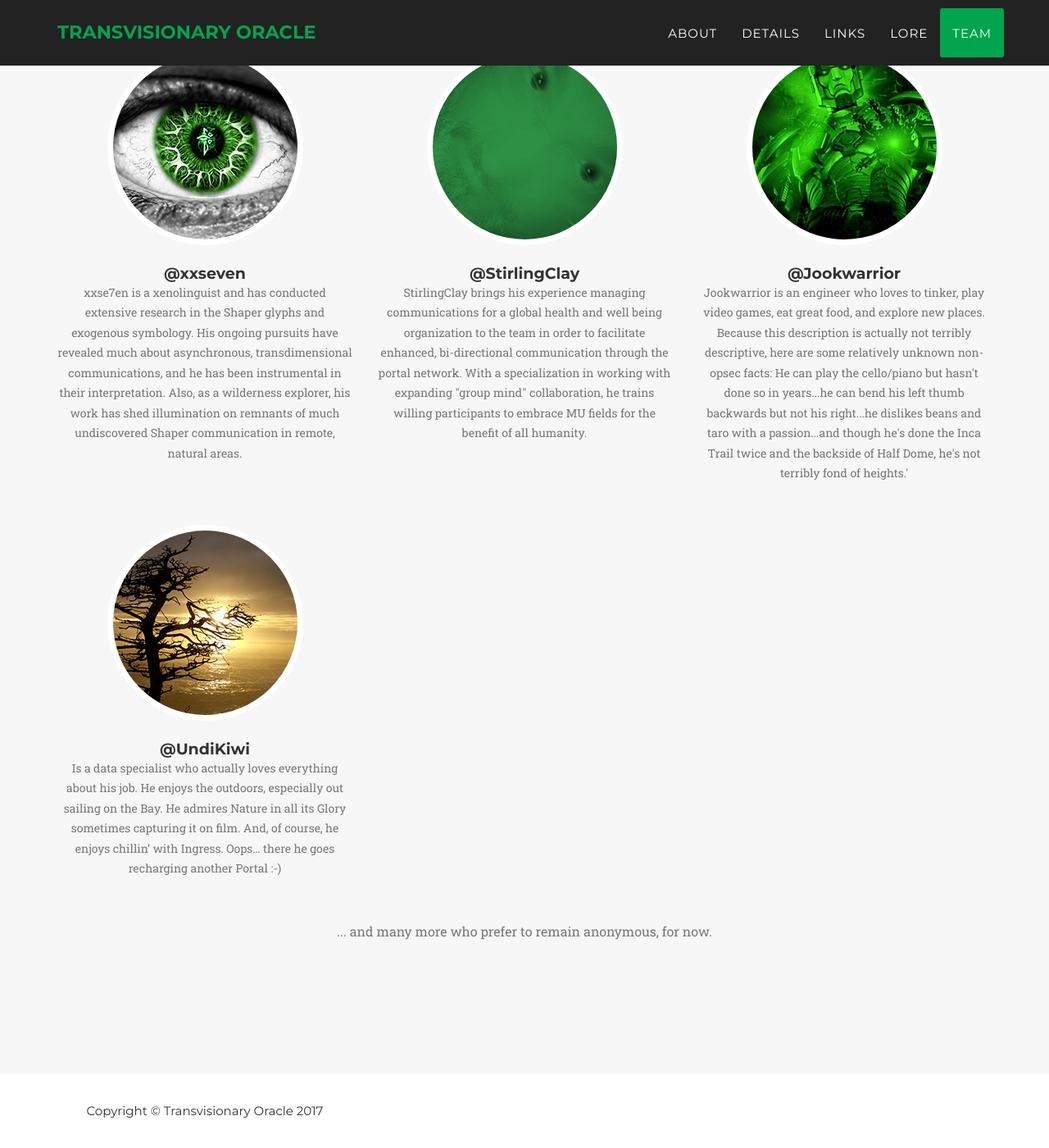
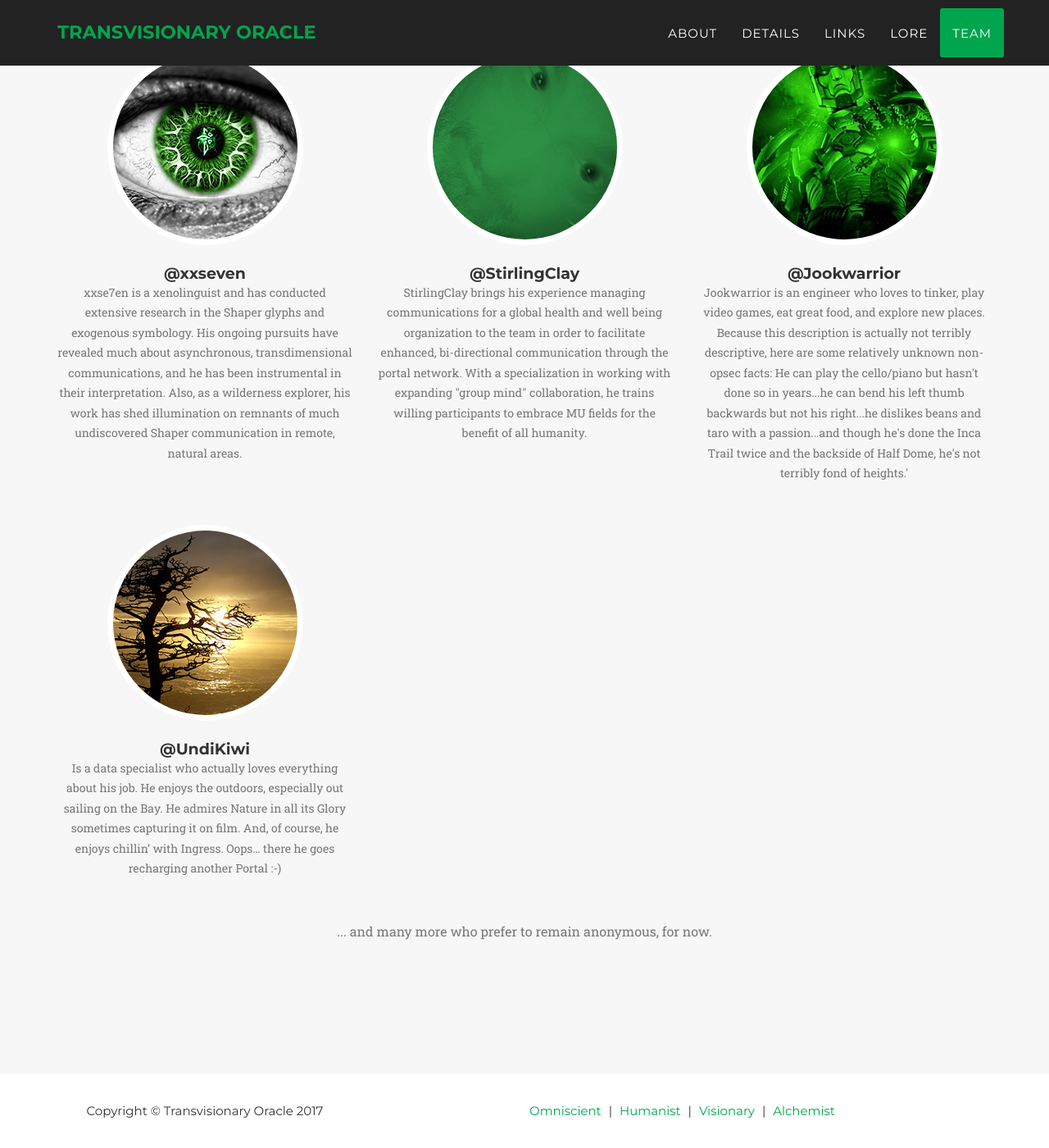
Before and after one commit to winonatong/magnus_reawakens, a Jekyll site: the page built from index.html, in a window 1280 px wide and 1400 px high, scrolled down 6525 px. Shown: the whole window at 82% size. Built offline with Jekyll 4.4.1, drawn with Linux system fonts in a browser that asks for light colours; some web fonts are replaced.

Commit message:
add links to other accepted projects and change menu button to darker green on hover in mobile mode

```diff
--- a/_includes/footer.html
+++ b/_includes/footer.html
@@ -4,22 +4,37 @@
                 <div class="col-md-4">
                     <span class="copyright">Copyright &copy; {{ site.title }} {{ 'now' | date: "%Y" }}</span>
                 </div>
-                <!--div class="col-md-4">
-                    <ul class="list-inline social-buttons">
-                        {% for network in site.social %}
-                        <li><a href="{{ network.url }}"><i class="fa fa-{{ network.title }}"></i></a>
+
+                <div class="col-md-8">
+                    <ul class="list-inline quicklinks">
+                        <li><a href="http://www.viridcascadia.com">Omniscient</a>
+                        </li> |
+                        <!--li><a href="#">Trickster</a>
+                        </li-->
+                        <li><a href="https://www.luminescentheart.com">Humanist</a>
+                        </li> |
+                        <!--li><a href="https://mimming.com/gachaception/">Catalyst</a>
+                        </li> | -->
+                        <li><a href="http://magnus.sfenl.org/">Visionary</a>
+                        </li> |
+                        <li><a href="http://cloud.merkurboys.com/index.php/s/txSGLR2BssAJIj3">Alchemist</a>
                         </li>
-                        {% endfor %}
+                        <!--li><a href="#">Dreamer</a>
+                        </li>
+                        <li><a href="#">Spiritualist</a>
+                        </li>
+                        <li><a href="#">Interpreter</a>
+                        </li>
+                        <li><a href="#">Explorer</a>
+                        </li>
+                        <li><a href="#">Listener</a>
+                        </li>
+                        <li><a href="#">Skeptic</a>
+                        </li>
+                        <li><a href="#">Patron</a>
+                        </li-->
                     </ul>
                 </div>
-                <div class="col-md-4">
-                    <ul class="list-inline quicklinks">
-                        <li><a href="#">Privacy Policy</a>
-                        </li>
-                        <li><a href="#">Terms of Use</a>
-                        </li>
-                    </ul>
-                </div-->
             </div>
         </div>
     </footer>
--- a/style.css
+++ b/style.css
@@ -19,8 +19,9 @@ a:hover {
 	background-color: #00a54e;
 }
 
-.navbar-default .nav li a:hover, .navbar-default .nav li a:focus {
-	color: #00a54e;
+.navbar-default .navbar-toggle:hover, .navbar-default .navbar-toggle:focus {
+	border-color: #00842c;
+	background-color: #00842c;
 }
 
 
@@ -32,6 +33,12 @@ a:hover {
     font-weight:700;
     word-wrap: break-word;
 }
+
+.navbar-default .navbar-toggle:hover,  .navbar-default .navbar-toggle:active,{
+		border-color: #00a54e;
+	background-color: #00a54e;
+}
+
 
 @media only screen and (max-width: 414px) {
 
```
